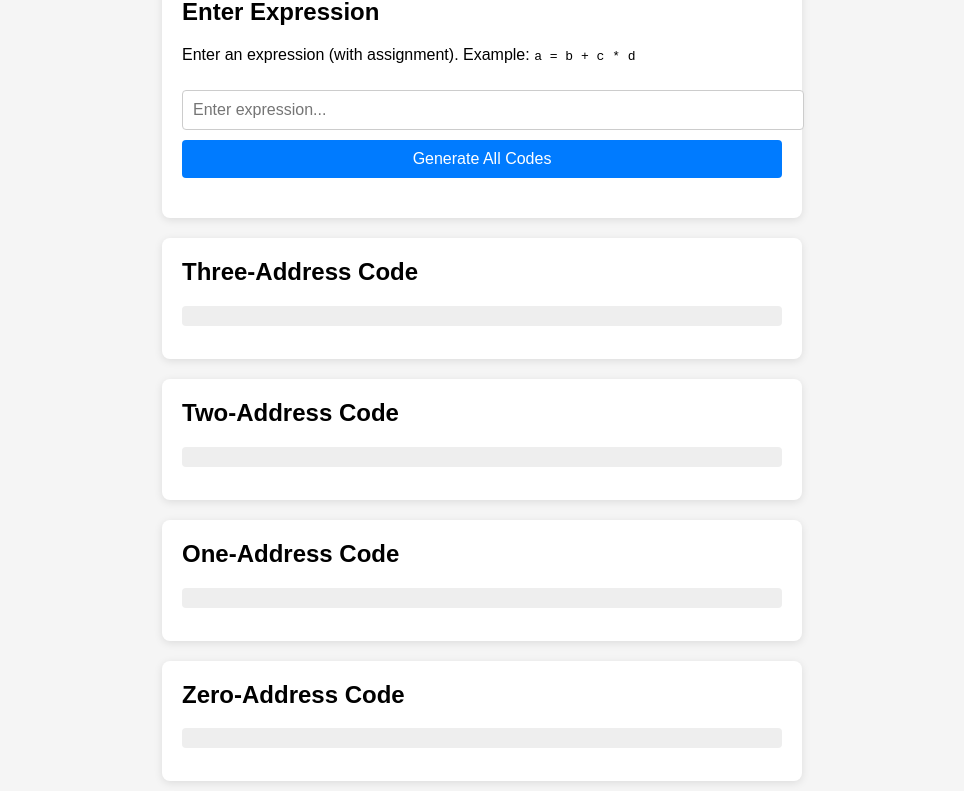
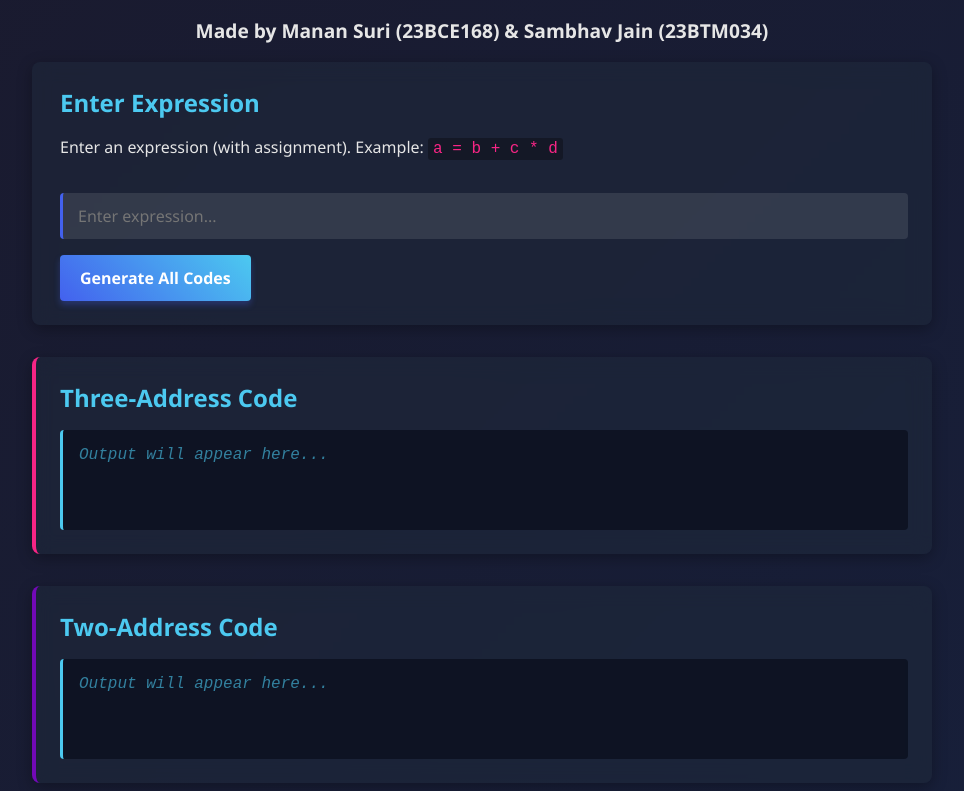
Before and after one commit to mananvsuri/CodeGen-ArchSim, a plain HTML site: page index.html in a window 1280 px wide. Shown: the part 102-893 px from the top of the page, without its empty margins (158-1122 px from the left). Drawn offline with Linux system fonts and the light colour scheme.

Commit message:
UI Changes

```diff
--- a/index.html
+++ b/index.html
@@ -1,12 +1,16 @@
 <!DOCTYPE html>
 <html lang="en">
+
 <head>
   <meta charset="UTF-8">
   <title>Expression to Machine Code Translator</title>
   <link rel="stylesheet" href="style.css">
 </head>
+
 <body>
-  <h1>Expression to Machine Code Translator</h1>
+  <h1>Expression to Instruction Format Translator</h1>
+  <p style="text-align:center; font-weight:bold; font-size: larger;">Made by Manan Suri (23BCE168) &amp; Sambhav Jain (23BTM034)</p>
+
 
   <!-- Input Section -->
   <div class="container">
@@ -47,4 +51,5 @@
   </div>
   <script src="script.js"></script>
 </body>
+
 </html>
--- a/style.css
+++ b/style.css
@@ -1,57 +1,245 @@
+/* Global Styles */
+* {
+    margin: 0;
+    padding: 0;
+    box-sizing: border-box;
+    font-family: 'Segoe UI', Tahoma, Geneva, Verdana, sans-serif;
+}
+
 body {
-    font-family: Arial, sans-serif;
-    margin: 20px;
-    background-color: #f5f5f5;
+    background: linear-gradient(135deg, #1a1a2e, #16213e);
+    color: #e6e6e6;
+    padding: 2rem;
+    min-height: 100vh;
+    display: flex;
+    flex-direction: column;
+    align-items: center;
 }
 
 h1 {
     text-align: center;
-    color: #333;
+    margin-bottom: 2rem;
+    font-size: 2.5rem;
+    color: #00ffcc;
+    text-shadow: 0 0 10px rgba(0, 255, 204, 0.5);
+    animation: glow 2s ease-in-out infinite alternate;
+    width: 100%;
+}
+
+h2 {
+    margin-bottom: 1rem;
+    color: #4cc9f0;
+    position: relative;
+    display: inline-block;
+}
+
+h2::after {
+    content: '';
+    position: absolute;
+    bottom: -5px;
+    left: 0;
+    width: 0;
+    height: 2px;
+    background-color: #4cc9f0;
+    transition: width 0.3s ease;
+}
+
+.container:hover h2::after {
+    width: 100%;
 }
 
 .container {
-    max-width: 600px;
-    margin: 20px auto;
-    background: #fff;
-    padding: 20px;
+    background: rgba(30, 41, 59, 0.6);
     border-radius: 8px;
-    box-shadow: 0 2px 8px rgba(0, 0, 0, 0.1);
+    padding: 1.5rem;
+    margin-bottom: 2rem;
+    box-shadow: 0 4px 15px rgba(0, 0, 0, 0.3);
+    transition: transform 0.3s ease, box-shadow 0.3s ease;
+    border-left: 4px solid transparent;
+    backdrop-filter: blur(10px);
+    width: 80%;
+    max-width: 900px;
 }
 
-.container h2 {
-    margin-top: 0;
+.container:hover {
+    transform: translateY(-5px);
+    box-shadow: 0 8px 25px rgba(0, 0, 0, 0.4);
 }
 
+/* Input Section Styles */
 input[type="text"] {
     width: 100%;
-    padding: 10px;
-    margin: 10px 0;
-    font-size: 1em;
-    border: 1px solid #ccc;
+    padding: 12px 15px;
+    margin: 1rem 0;
+    border: none;
+    background-color: rgba(255, 255, 255, 0.1);
     border-radius: 4px;
+    color: #fff;
+    font-size: 1rem;
+    transition: all 0.3s ease;
+    border-left: 3px solid #4361ee;
+}
+
+input[type="text"]:focus {
+    outline: none;
+    background-color: rgba(255, 255, 255, 0.2);
+    box-shadow: 0 0 0 2px rgba(67, 97, 238, 0.3);
 }
 
 button {
-    width: 100%;
-    padding: 10px;
-    font-size: 1em;
-    color: #fff;
-    background-color: #007BFF;
+    background: linear-gradient(45deg, #4361ee, #4cc9f0);
+    color: white;
     border: none;
+    padding: 12px 20px;
     border-radius: 4px;
     cursor: pointer;
-    margin-bottom: 20px;
+    font-size: 1rem;
+    font-weight: 600;
+    transition: all 0.3s ease;
+    box-shadow: 0 4px 6px rgba(67, 97, 238, 0.3);
 }
 
 button:hover {
-    background-color: #0056b3;
+    background: linear-gradient(45deg, #3a56d4, #3db8e0);
+    transform: translateY(-2px);
+    box-shadow: 0 6px 12px rgba(67, 97, 238, 0.4);
 }
 
+button:active {
+    transform: translateY(1px);
+}
+
+/* Output Section Styles */
 pre {
-    background: #eee;
-    padding: 10px;
+    background-color: rgba(10, 15, 30, 0.8);
+    padding: 1rem;
     border-radius: 4px;
     overflow-x: auto;
-    white-space: pre-wrap;
-    word-wrap: break-word;
+    color: #72efdd;
+    min-height: 100px;
+    border-left: 3px solid #4cc9f0;
+    font-family: 'Courier New', Courier, monospace;
+    transition: all 0.3s ease;
+    width: 100%;
 }
+
+pre:empty::before {
+    content: "Output will appear here...";
+    color: #4cc9f0;
+    opacity: 0.6;
+    font-style: italic;
+}
+
+p {
+    margin-bottom: 1rem;
+    line-height: 1.5;
+}
+
+code {
+    background-color: rgba(0, 0, 0, 0.3);
+    padding: 2px 5px;
+    border-radius: 3px;
+    font-family: 'Courier New', Courier, monospace;
+    color: #f72585;
+}
+
+/* Container Theme Colors */
+#threeAddrContainer {
+    border-left-color: #f72585;
+}
+
+#twoAddrContainer {
+    border-left-color: #7209b7;
+}
+
+#oneAddrContainer {
+    border-left-color: #3a0ca3;
+}
+
+#zeroAddrContainer {
+    border-left-color: #4361ee;
+}
+
+#riscContainer {
+    border-left-color: #4cc9f0;
+}
+
+/* Animations */
+@keyframes glow {
+    from {
+        text-shadow: 0 0 5px rgba(0, 255, 204, 0.5);
+    }
+
+    to {
+        text-shadow: 0 0 20px rgba(0, 255, 204, 0.8);
+    }
+}
+
+@keyframes slideIn {
+    from {
+        opacity: 0;
+        transform: translateY(20px);
+    }
+
+    to {
+        opacity: 1;
+        transform: translateY(0);
+    }
+}
+
+/* Apply slide-in animation to containers */
+.container {
+    animation: slideIn 0.5s ease-out forwards;
+    opacity: 0;
+}
+
+#threeAddrContainer {
+    animation-delay: 0.1s;
+}
+
+#twoAddrContainer {
+    animation-delay: 0.2s;
+}
+
+#oneAddrContainer {
+    animation-delay: 0.3s;
+}
+
+#zeroAddrContainer {
+    animation-delay: 0.4s;
+}
+
+#riscContainer {
+    animation-delay: 0.5s;
+}
+
+/* Responsive Design */
+@media (max-width: 768px) {
+    body {
+        padding: 1rem;
+    }
+
+    h1 {
+        font-size: 2rem;
+    }
+
+    .container {
+        padding: 1rem;
+        width: 95%;
+    }
+}
+
+/* When content is generated */
+.content-generated pre {
+    animation: highlight 1s ease;
+}
+
+@keyframes highlight {
+    0% {
+        background-color: rgba(76, 201, 240, 0.3);
+    }
+
+    100% {
+        background-color: rgba(10, 15, 30, 0.8);
+    }
+}
```
Also changed, not shown: script.js (+12 -10 lines).
